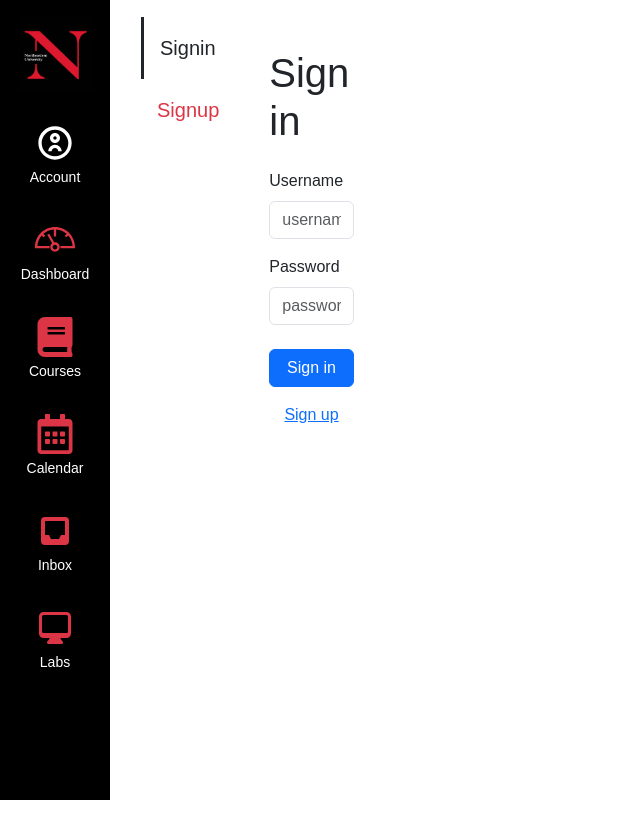
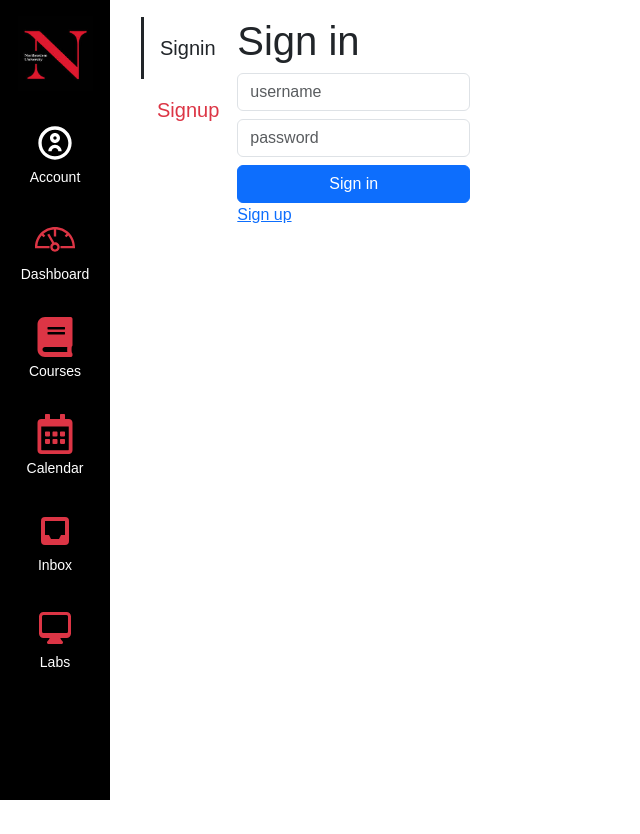
Before and after one commit to namya-singh/kambaz-react-web-app, a React (Vite) app: page /#/Kambaz/Account/Signin in a window 1280 px wide. Shown: the whole page, without its empty margins (0-640 px from the left). After the commit the page ends 800 px from the top, so only its background shows below. Built offline with nearby package versions, Linux system fonts and the light colour scheme.

Commit message:
first commit

```diff
--- a/src/Kambaz/Account/Signin.tsx
+++ b/src/Kambaz/Account/Signin.tsx
@@ -1,85 +1,60 @@
 /* eslint-disable @typescript-eslint/no-explicit-any */
-import React, { useState } from "react";
-import { Container, Row, Col, Form, Button, FormControl } from "react-bootstrap";
+
+import { useState } from "react";
 import { Link, useNavigate } from "react-router-dom";
+import { setCurrentUser } from "./reducer";
 import { useDispatch } from "react-redux";
-import { setCurrentUser } from "./reducer";
 import * as db from "../Database";
+import { Button, FormControl } from "react-bootstrap";
 
 export default function Signin() {
-    const [credentials, setCredentials] = useState<{ username: string; password: string }>({
-        username: "",
-        password: "",
-    });
+    const [credentials, setCredentials] = useState<any>({});
     const dispatch = useDispatch();
     const navigate = useNavigate();
 
-    const handleSignIn = (e: React.FormEvent) => {
-        e.preventDefault();
-        const user = (db.users as any[]).find(
-            (u) =>
-                u.username === credentials.username && u.password === credentials.password
+    const signin = () => {
+        const user = db.users.find(
+            (u: any) => u.username === credentials.username && u.password === credentials.password
         );
+
         if (!user) {
-            alert("Invalid credentials");
+            alert("Invalid username or password");
             return;
         }
-        dispatch(setCurrentUser(user));
-        navigate("/Kambaz/Dashboard", { replace: true });
+
+        // Fix: cast the role to expected type
+        dispatch(setCurrentUser({
+            ...user,
+            role: user.role as "FACULTY" | "STUDENT" | "ADMIN" | "USER"
+        }));
+
+        navigate("/Kambaz/Dashboard");
     };
 
     return (
-        <Container fluid className="vh-100 g-0">
-            <Row className="h-100 g-0">
-                <Col
-                    xs={12}
-                    md={6}
-                    className="d-flex align-items-start justify-content-center"
-                >
-                    <div style={{ width: "100%", maxWidth: 400, padding: "2rem" }}>
-                        <h1 className="mb-4">Sign in</h1>
-                        <Form onSubmit={handleSignIn}>
-                            <Form.Group controlId="wd-username" className="mb-3">
-                                <Form.Label>Username</Form.Label>
+        <div id="wd-signin-screen">
+            <h1>Sign in</h1>
             <FormControl
+                defaultValue={credentials.username}
+                onChange={(e) => setCredentials({ ...credentials, username: e.target.value })}
+                className="mb-2"
                 placeholder="username"
-                                    value={credentials.username}
-                                    onChange={(e) =>
-                                        setCredentials({ ...credentials, username: e.target.value })
-                                    }
+                id="wd-username"
             />
-                            </Form.Group>
-
-                            <Form.Group controlId="wd-password" className="mb-4">
-                                <Form.Label>Password</Form.Label>
             <FormControl
+                defaultValue={credentials.password}
+                onChange={(e) => setCredentials({ ...credentials, password: e.target.value })}
+                className="mb-2"
+                placeholder="password"
                 type="password"
-                                    placeholder="password"
-                                    value={credentials.password}
-                                    onChange={(e) =>
-                                        setCredentials({ ...credentials, password: e.target.value })
-                                    }
+                id="wd-password"
             />
-                            </Form.Group>
-
-                            <Button
-                                id="wd-signin-btn"
-                                variant="primary"
-                                type="submit"
-                                className="w-100 mb-3"
-                            >
+            <Button onClick={signin} id="wd-signin-btn" className="w-100">
                 Sign in
             </Button>
-
-                            <div className="text-center">
             <Link id="wd-signup-link" to="/Kambaz/Account/Signup">
                 Sign up
             </Link>
         </div>
-                        </Form>
-                    </div>
-                </Col>
-            </Row>
-        </Container>
     );
 }
--- a/src/Kambaz/Courses/Assignments/index.tsx
+++ b/src/Kambaz/Courses/Assignments/index.tsx
@@ -19,18 +19,16 @@ import {
     Form,
 } from "react-bootstrap";
 import { FaSearch, FaPlus, FaRegFileAlt } from "react-icons/fa";
-import { BsGripVertical, BsTrash, BsGear } from "react-icons/bs";
+import { BsGripVertical, BsTrash, BsPencil } from "react-icons/bs";
 import { IoEllipsisVertical } from "react-icons/io5";
 import GreenCheckmark from "../Modules/GreenCheckmark";
 import "../../styles.css";
 
-interface AssignmentsProps {
-    isFaculty?: boolean; // made optional
-}
-
-export default function Assignments({ isFaculty = false }: AssignmentsProps) {
+export default function Assignments() {
     const { cid } = useParams<{ cid: string }>();
     const dispatch = useDispatch();
+    const currentUser = useSelector((state: RootState) => state.accountReducer.currentUser);
+    const isFaculty = currentUser?.role === "FACULTY";
 
     const [showAddModal, setShowAddModal] = useState(false);
     const [newTitle, setNewTitle] = useState("");
@@ -186,7 +184,8 @@ export default function Assignments({ isFaculty = false }: AssignmentsProps) {
                         <div className="d-flex align-items-center">
                             {isFaculty && !a.editing && (
                                 <>
-                                    <BsGear
+                                    {/* New: */}
+                                    <BsPencil
                                         onClick={() => handleEditAssignment(a._id)}
                                         className="text-primary me-3 fs-5"
                                         title="Edit Assignment"
```
Lines whose indentation alone changed are shown as unchanged.
